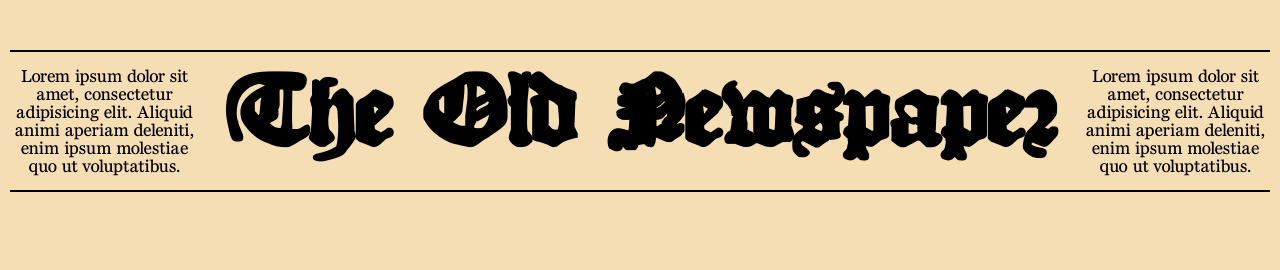
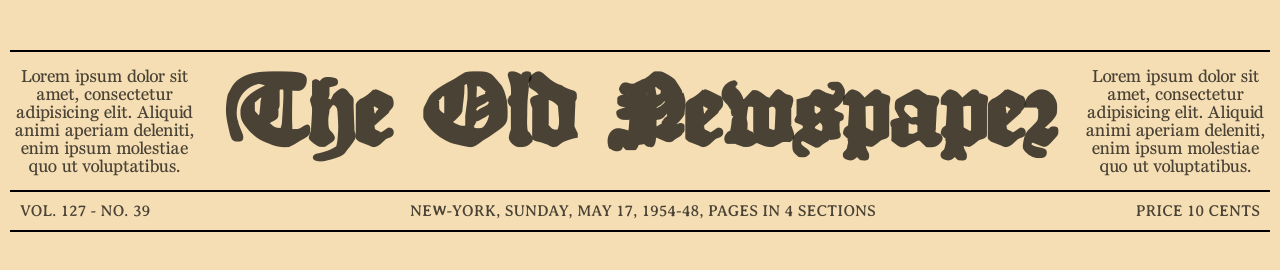
Before and after one commit to PrinceTulip/test-2, a website: page src/index.html in a window 1280 px wide. Drawn offline with nearby package versions, Linux system fonts and the light colour scheme; files that its build step writes are made by us from their sources; files whose address does not match are found by name.

Commit message:
сделал sub-header

```diff
--- a/src/index.html
+++ b/src/index.html
@@ -7,7 +7,6 @@
   <link rel="stylesheet" href="css/main.min.css">
 </head>
 <body>
-
 <div class="wrapper">
   <div class="container">
   <header class="header-news">
@@ -31,6 +30,27 @@
         </div>
       </div>
   </header>
+    <div class="sub-header">
+      <div class="container">
+        <div class="row sub-header-row">
+          <div class="sub-header__number">
+            <p class="sub-header__number-text">
+              VOL. 127 - NO. 39
+            </p>
+          </div>
+          <div class="sub-header__data-info">
+            <p class="sub-header__data-info-text">
+              NEW-YORK, SUNDAY, MAY 17, 1954-48, PAGES IN 4 SECTIONS
+            </p>
+          </div>
+          <div class="sub-header__price">
+            <p class="sub-header__price-text">
+              PRICE 10 CENTS
+            </p>
+          </div>
+        </div>
+      </div>
+    </div>
   </div>
 </div>
 <script src="js/bundle.js"></script>
--- a/src/scss/_section/_header-news.scss
+++ b/src/scss/_section/_header-news.scss
@@ -47,7 +47,7 @@
   }
 
   @include phones {
-    font-size: 50px;
+    font-size: 55px;
   }
 
 }
--- a/src/scss/_setting/_basic.scss
+++ b/src/scss/_setting/_basic.scss
@@ -9,9 +9,9 @@ body {
   font-family: $bienet;
   font-size: 16px;
   line-height: 1.125;
-  color: $black;
   background-color: wheat;
   box-sizing: border-box;
+  color: rgba( $black, 0.7);
 }
 
 ul,ol {
--- /dev/null
+++ b/src/scss/blocks/_sub-header.scss
@@ -0,0 +1,27 @@
+.sub-header {
+  border-bottom: 2px solid $black;
+  font-family: $averiaSerif;
+
+  p {
+    @media (max-width: 800px) {
+      margin-bottom: 10px;
+    }
+  }
+}
+
+.sub-header__price {
+
+  p:last-child {
+    margin-bottom: 0;
+  }
+}
+
+.sub-header-row {
+  justify-content: space-between;
+  padding: 10px 0 10px 0;
+
+  @media (max-width: 800px) {
+    flex-direction: column;
+    text-align: center;
+  }
+}
```
Also changed, not shown: build/css/main.min.css, build/index.html.
